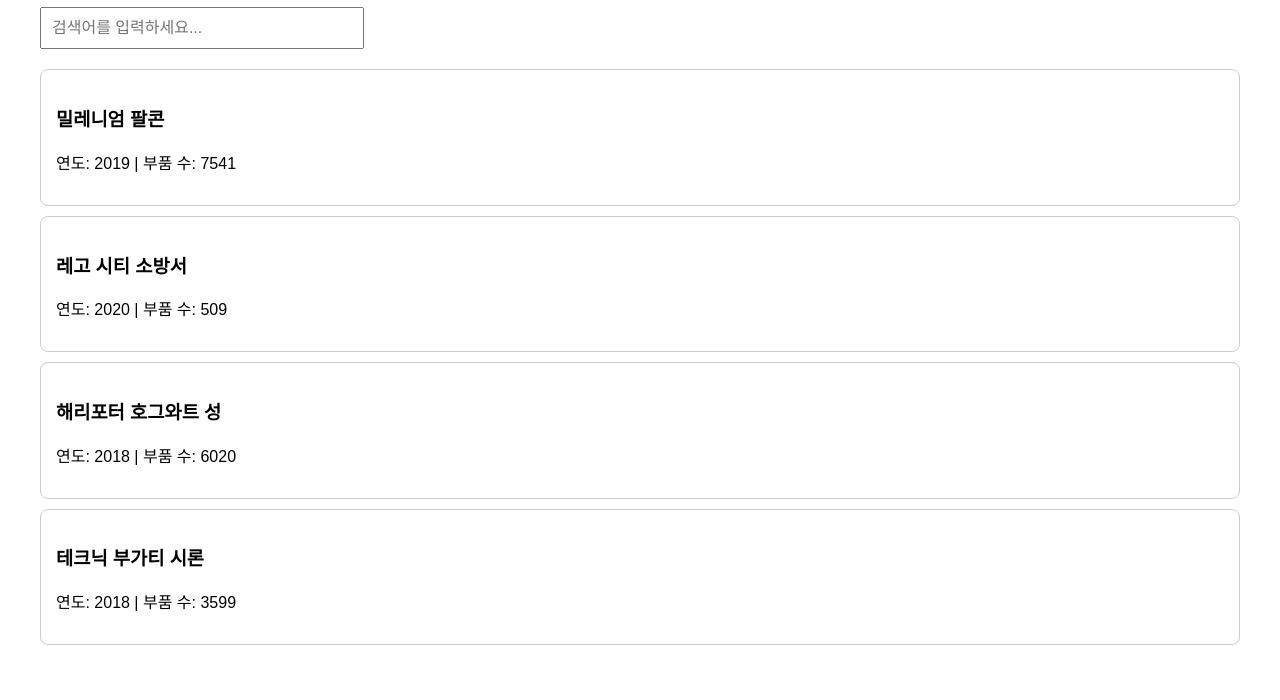
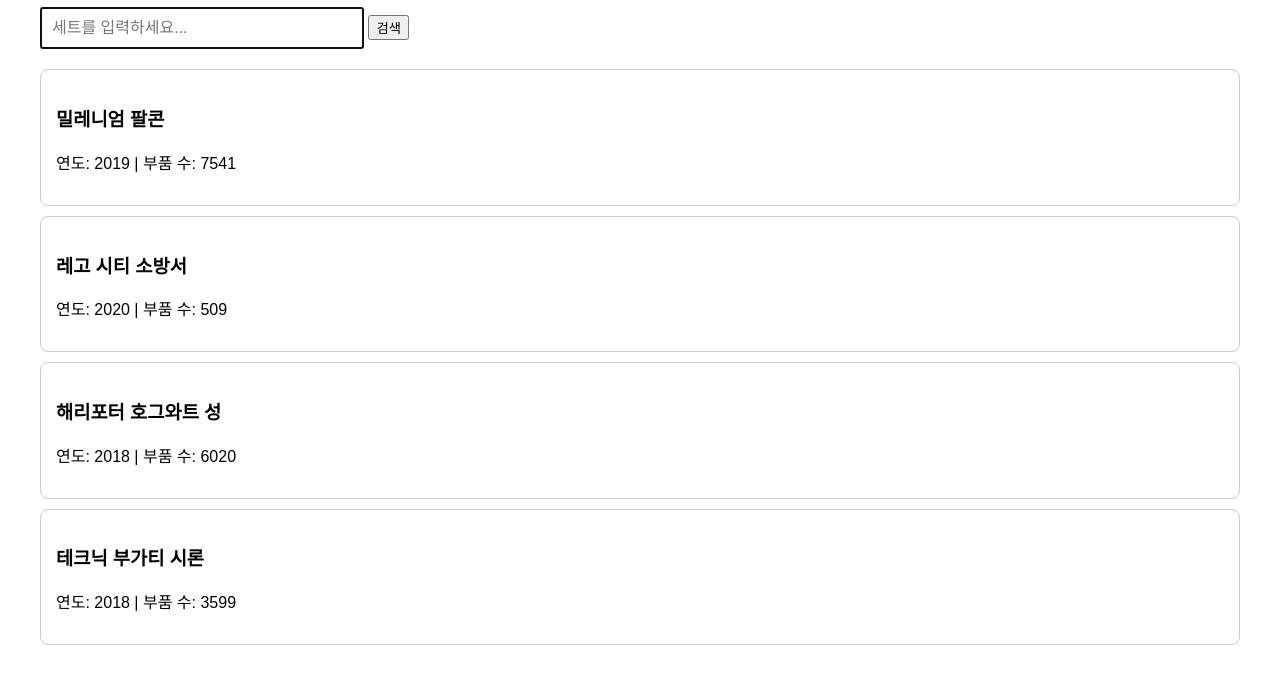
Before and after one commit to kikwon/brick_website, a plain HTML site: page index.html in a window 1280 px wide. Shown: the part 100-800 px from the top of the page. Drawn offline with Linux system fonts and the light colour scheme.

Commit message:
Update index.html

```diff
--- a/index.html
+++ b/index.html
@@ -2,13 +2,15 @@
 <html lang="ko">
 <head>
   <meta charset="UTF-8">
-  <title>LEGO 검색 사이트</title>
+  <title>LEGO 세트 검색기</title>
   <link rel="stylesheet" href="style.css">
+  <link href="https://fonts.googleapis.com/css2?family=Montserrat&display=swap" rel="stylesheet">
 </head>
 <body>
 
   <h1>🔎 LEGO 세트 검색</h1>
-  <input type="text" id="searchInput" placeholder="검색어를 입력하세요...">
+  <input type="text" id="searchInput" placeholder="세트를 입력하세요..." autofocus>
+  <button id="searchBtn">검색</button>
   <div id="results"></div>
 
   <script src="app.js"></script>
```
